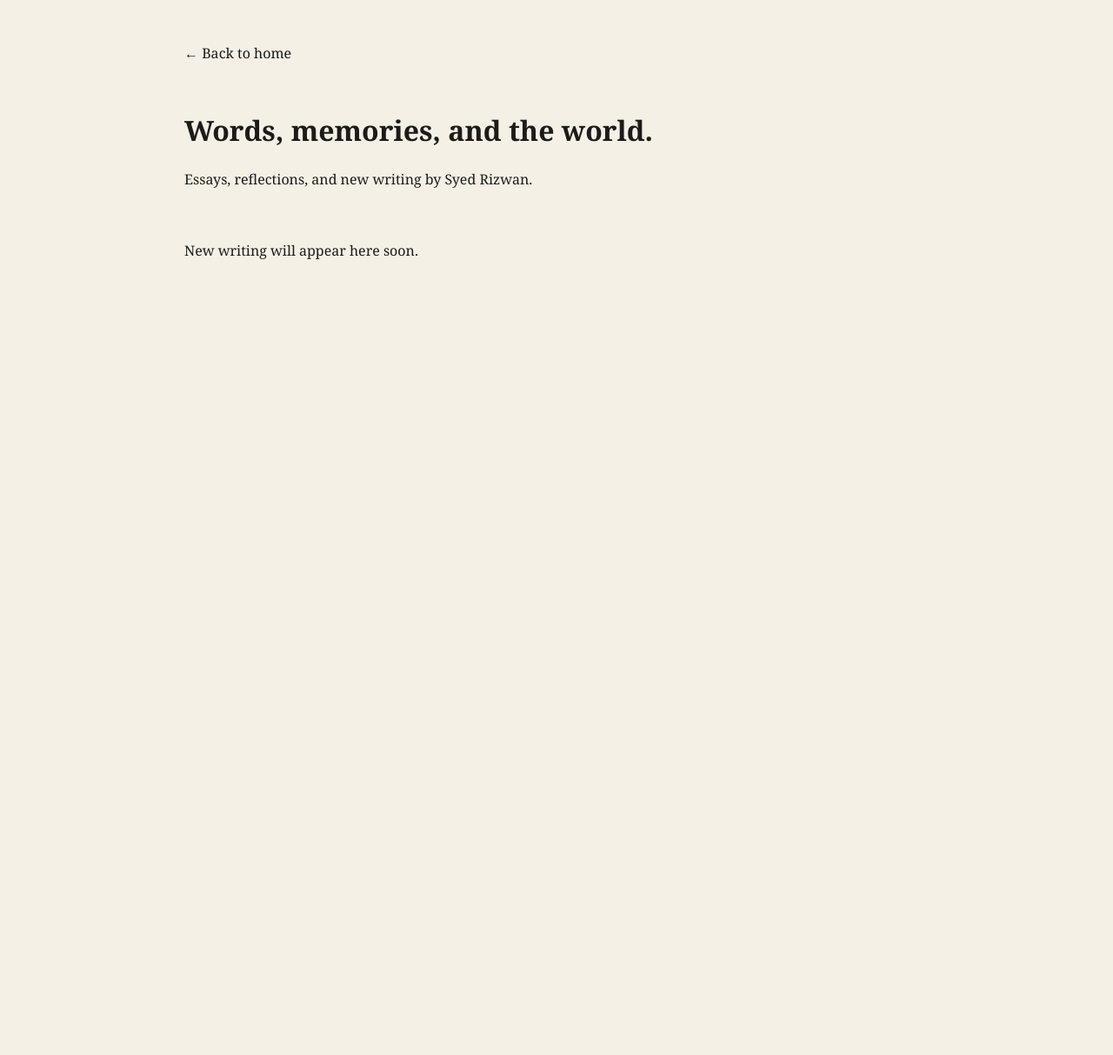
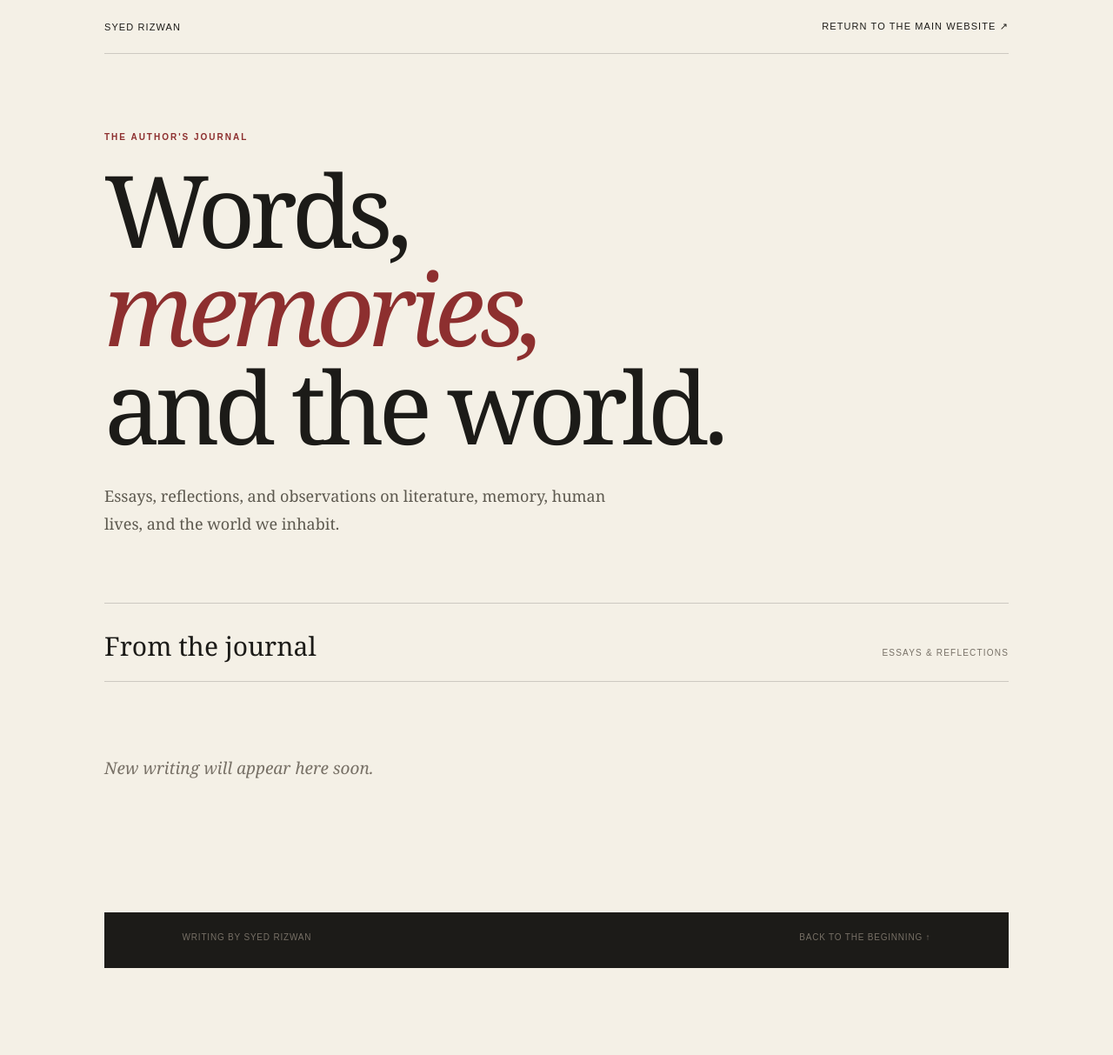
Before and after one commit to syedrizwanauthor/syedrizwanauthor.github.io, a Jekyll site: the page built from blog/index.html, in a window 1280 px wide. Shown: the whole page at 87% size. Built offline with Jekyll 4.4.1, drawn with Linux system fonts in a browser that asks for light colours; before the commit the page ends 900 px from its top, so only the background shows below that.

Commit message:
Update index.html

```diff
--- a/blog/index.html
+++ b/blog/index.html
@@ -6,62 +6,264 @@ layout: null
 <head>
   <meta charset="utf-8">
   <meta name="viewport" content="width=device-width, initial-scale=1">
-  <title>Blog | Syed Rizwan</title>
-  <meta name="description" content="Articles, reflections, and writing by Syed Rizwan.">
+  <title>Journal | Syed Rizwan</title>
+  <meta name="description" content="Essays, reflections, and new writing by Syed Rizwan.">
   <link rel="stylesheet" href="/styles.css">
   <style>
-    .blog-page {
-      max-width: 900px;
+    .journal-page {
+      --journal-width: 1100px;
+      max-width: var(--journal-width);
       margin: 0 auto;
-      padding: 48px 22px 80px;
+      padding: 0 30px 100px;
     }
-    .blog-page .back-link { display: inline-block; margin-bottom: 28px; }
-    .blog-page h1 { margin-bottom: 12px; }
-    .blog-intro { margin-bottom: 40px; }
-    .blog-list { display: grid; gap: 28px; }
-    .blog-entry {
-      padding-bottom: 24px;
-      border-bottom: 1px solid #ddd;
+
+    .journal-masthead {
+      padding: 24px 0;
+      border-bottom: 1px solid var(--line);
+      display: flex;
+      justify-content: space-between;
+      align-items: center;
+      gap: 20px;
+      font: 11px var(--sans);
+      letter-spacing: .1em;
+      text-transform: uppercase;
     }
-    .blog-entry h2 { margin-bottom: 8px; }
-    .blog-entry h2 a { color: inherit; text-decoration: none; }
-    .blog-entry h2 a:hover { text-decoration: underline; }
-    .blog-date { opacity: .7; font-size: .9rem; }
-    .blog-read-more { display: inline-block; margin-top: 8px; }
+
+    .journal-masthead a {
+      color: inherit;
+    }
+
+    .journal-hero {
+      padding: 90px 0 75px;
+      border-bottom: 1px solid var(--line);
+    }
+
+    .journal-kicker {
+      margin: 0 0 22px;
+      color: var(--red);
+      font: 600 10px var(--sans);
+      letter-spacing: .2em;
+      text-transform: uppercase;
+    }
+
+    .journal-hero h1 {
+      max-width: 850px;
+      margin: 0;
+      font: 400 clamp(3.7rem, 9vw, 7.5rem)/.98 var(--display);
+      letter-spacing: -.055em;
+    }
+
+    .journal-hero h1 em {
+      color: var(--red);
+      font-weight: 400;
+    }
+
+    .journal-intro {
+      max-width: 580px;
+      margin: 30px 0 0;
+      color: #5d594f;
+      font-size: 18px;
+      line-height: 1.8;
+    }
+
+    .journal-section-head {
+      display: flex;
+      justify-content: space-between;
+      align-items: baseline;
+      gap: 20px;
+      padding: 28px 0 20px;
+      border-bottom: 1px solid var(--line);
+    }
+
+    .journal-section-head h2 {
+      margin: 0;
+      font: 400 30px var(--display);
+    }
+
+    .journal-section-head span {
+      font: 10px var(--sans);
+      letter-spacing: .12em;
+      text-transform: uppercase;
+      color: #777066;
+    }
+
+    .journal-list {
+      display: grid;
+    }
+
+    .journal-entry {
+      display: grid;
+      grid-template-columns: 150px minmax(0, 1fr);
+      gap: 35px;
+      padding: 38px 0;
+      border-bottom: 1px solid var(--line);
+    }
+
+    .journal-date {
+      padding-top: 7px;
+      color: #777066;
+      font: 11px/1.7 var(--sans);
+    }
+
+    .journal-entry h3 {
+      max-width: 760px;
+      margin: 0;
+      font: 400 clamp(1.8rem, 4vw, 3rem)/1.12 var(--display);
+      letter-spacing: -.025em;
+    }
+
+    .journal-entry h3 a:hover {
+      color: var(--red);
+    }
+
+    .journal-entry p {
+      max-width: 680px;
+      margin: 16px 0 0;
+      color: #5d594f;
+      font-size: 16px;
+      line-height: 1.8;
+    }
+
+    .journal-read {
+      display: inline-block;
+      margin-top: 19px;
+      padding-bottom: 4px;
+      border-bottom: 1px solid var(--red);
+      color: var(--red);
+      font: 600 10px var(--sans);
+      letter-spacing: .1em;
+      text-transform: uppercase;
+    }
+
+    .journal-empty {
+      padding: 65px 0;
+      color: #777066;
+      font-style: italic;
+      font-size: 19px;
+    }
+
+    .journal-footer {
+      display: flex;
+      justify-content: space-between;
+      gap: 20px;
+      margin-top: 65px;
+      padding-top: 22px;
+      border-top: 1px solid var(--line);
+      color: #777066;
+      font: 10px var(--sans);
+      letter-spacing: .08em;
+      text-transform: uppercase;
+    }
+
+    @media (max-width: 650px) {
+      .journal-page {
+        padding: 0 24px 65px;
+      }
+
+      .journal-masthead {
+        font-size: 9px;
+      }
+
+      .journal-hero {
+        padding: 65px 0 50px;
+      }
+
+      .journal-hero h1 {
+        font-size: clamp(3.4rem, 15vw, 5rem);
+      }
+
+      .journal-intro {
+        font-size: 16px;
+      }
+
+      .journal-section-head h2 {
+        font-size: 25px;
+      }
+
+      .journal-entry {
+        grid-template-columns: 1fr;
+        gap: 10px;
+        padding: 28px 0;
+      }
+
+      .journal-date {
+        padding: 0;
+      }
+
+      .journal-entry h3 {
+        font-size: 2rem;
+      }
+
+      .journal-footer {
+        flex-direction: column;
+      }
+    }
   </style>
 </head>
 <body>
-  <main class="blog-page">
-    <a class="back-link" href="/">← Back to home</a>
+  <main class="journal-page">
+    <div class="journal-masthead">
+      <a href="/">Syed Rizwan</a>
+      <a href="/">Return to the main website ↗</a>
+    </div>
 
-    <header class="blog-intro">
-      <h1>Words, memories, and the world.</h1>
-      <p>Essays, reflections, and new writing by Syed Rizwan.</p>
+    <header class="journal-hero">
+      <p class="journal-kicker">The Author's Journal</p>
+      <h1>Words, <em>memories,</em><br>and the world.</h1>
+      <p class="journal-intro">
+        Essays, reflections, and observations on literature,
+        memory, human lives, and the world we inhabit.
+      </p>
     </header>
 
-    <section class="blog-list" aria-label="Blog articles">
+    <section aria-labelledby="journal-archive">
+      <div class="journal-section-head">
+        <h2 id="journal-archive">From the journal</h2>
+        <span>Essays &amp; reflections</span>
+      </div>
+
+      <div class="journal-list">
         {% assign posts = site.posts | sort: "date" | reverse %}
         {% for post in posts %}
-        <article class="blog-entry">
-          <h2><a href="{{ post.url }}">{{ post.title | escape }}</a></h2>
-          <p class="blog-date">
+          <article class="journal-entry">
+            <div class="journal-date">
               <time datetime="{{ post.date | date_to_xmlschema }}">
                 {{ post.date | date: "%B %-d, %Y" }}
               </time>
-          </p>
+            </div>
+
+            <div>
+              <h3>
+                <a href="{{ post.url | relative_url }}">
+                  {{ post.title | escape }}
+                </a>
+              </h3>
+
               {% if post.description %}
                 <p>{{ post.description | escape }}</p>
               {% else %}
-            <p>{{ post.excerpt | strip_html | truncate: 180 }}</p>
+                <p>{{ post.excerpt | strip_html | strip_newlines | truncate: 200 }}</p>
               {% endif %}
-          <a class="blog-read-more" href="{{ post.url }}">Read article →</a>
+
+              <a class="journal-read" href="{{ post.url | relative_url }}">
+                Read the essay →
+              </a>
+            </div>
           </article>
         {% endfor %}
 
         {% if site.posts.size == 0 %}
-        <p>New writing will appear here soon.</p>
+          <p class="journal-empty">
+            New writing will appear here soon.
+          </p>
         {% endif %}
+      </div>
     </section>
+
+    <footer class="journal-footer">
+      <span>Writing by Syed Rizwan</span>
+      <a href="/">Back to the beginning ↑</a>
+    </footer>
   </main>
 </body>
 </html>
```
Lines whose indentation alone changed are shown as unchanged.
